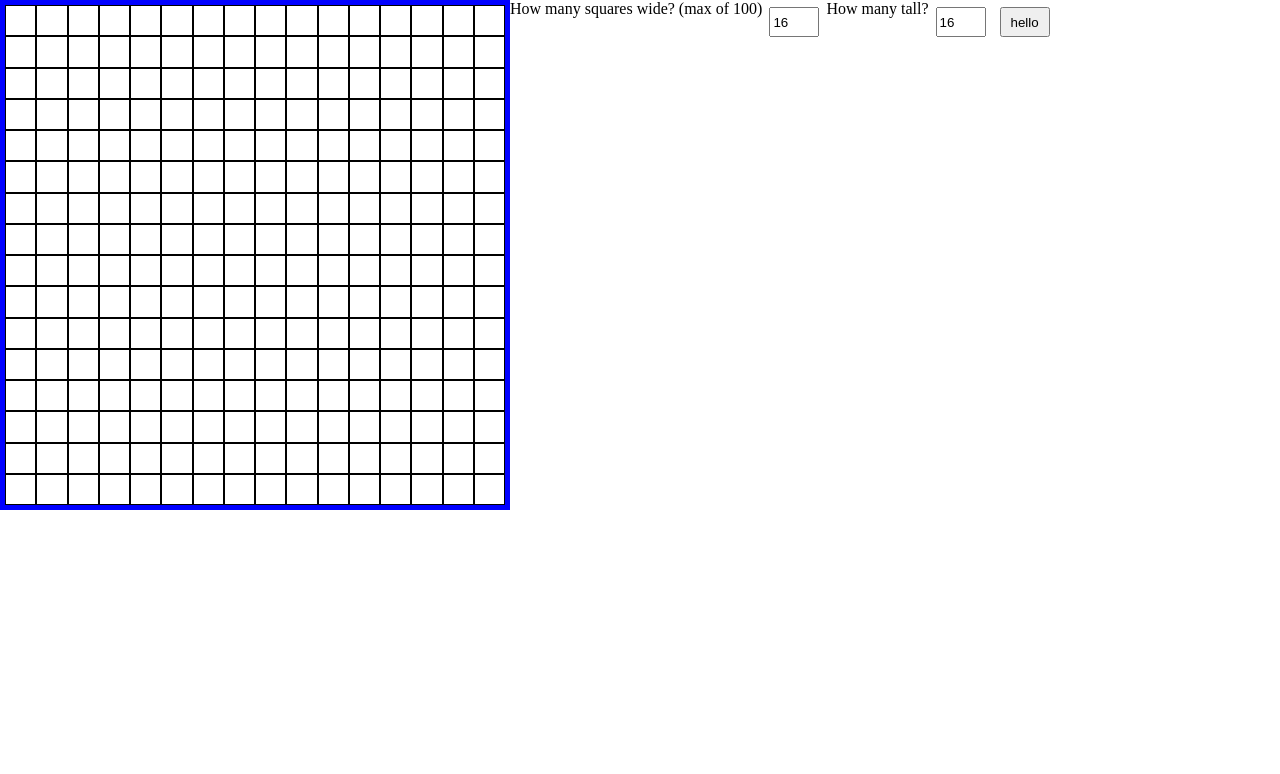
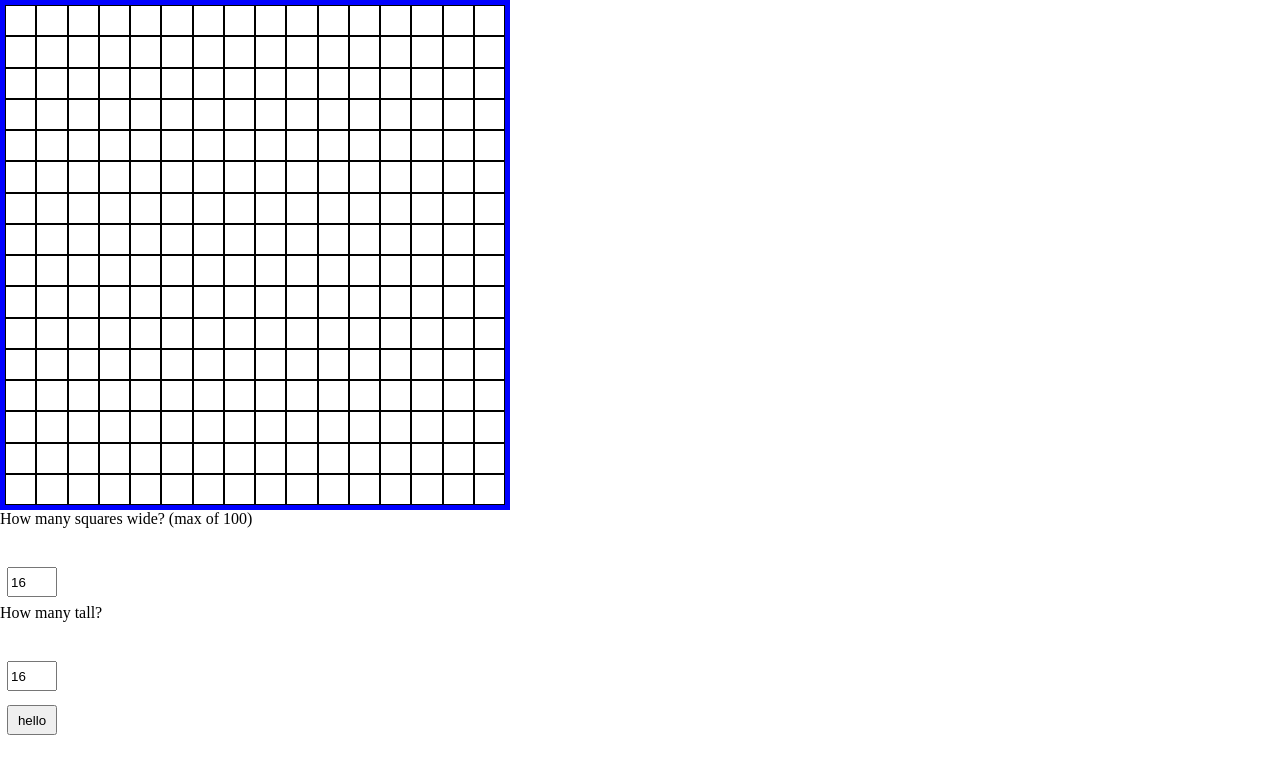
Before and after one commit to TricoMint/etchasketch, a plain HTML site: page index.html in a window 1280 px wide. Drawn offline with Linux system fonts and the light colour scheme.

Commit message:
update styles.css input boxes location

```diff
--- a/styles.css
+++ b/styles.css
@@ -17,7 +17,12 @@ body {
 #container {
     height: 100%;
     display: flex;
-    flex-wrap: wrap;
+    flex-direction: column;
+}
+
+.ptext {
+    height: 50px;
+
 }
 
 /*#container div {
@@ -49,12 +54,10 @@ body {
     height: 510px;
     width: 510px;
     border: 5px solid blue;
-
 }
 
 .blackoutline {
     border: 1px solid black;
     width: 31.25px;
     height: 31.25px;
-
 }
```
